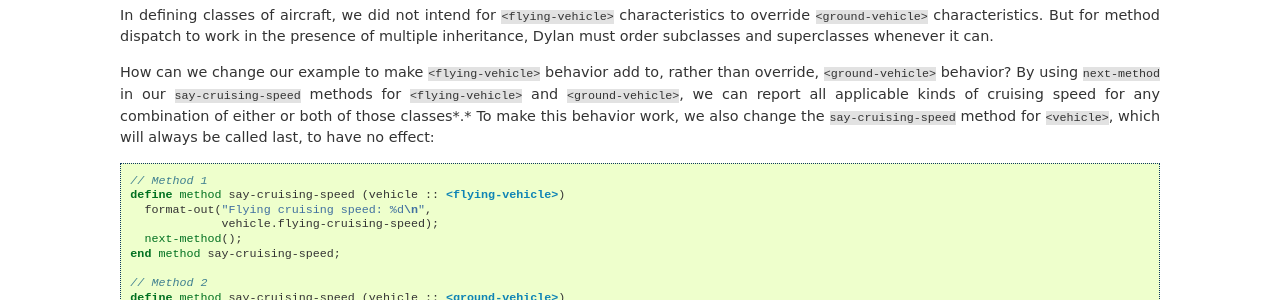
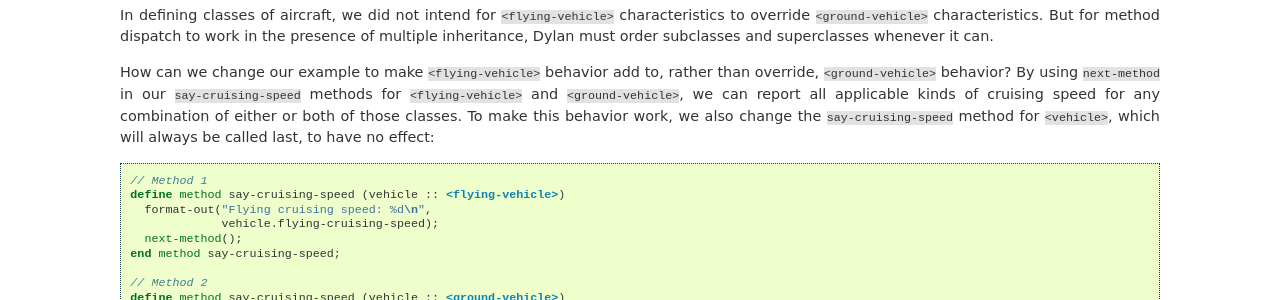
Before and after one commit to dylan-lang/dylan-programming-book, a Sphinx documentation site: the page built from source/inherit.rst, in a window 1280 px wide and 900 px high, scrolled down 9627 px. Shown: the part 174-474 px from the top of the window. Built offline with Sphinx 7.4.7, drawn with Linux system fonts in a browser that asks for light colours.

Commit message:
Remove unneeded asterisks

```diff
--- a/source/inherit.rst
+++ b/source/inherit.rst
@@ -677,7 +677,7 @@ How can we change our example to make ``<flying-vehicle>`` behavior add
 to, rather than override, ``<ground-vehicle>`` behavior? By using
 ``next-method`` in our ``say-cruising-speed`` methods for ``<flying-vehicle>``
 and ``<ground-vehicle>``, we can report all applicable kinds of cruising
-speed for any combination of either or both of those classes*.* To make
+speed for any combination of either or both of those classes. To make
 this behavior work, we also change the ``say-cruising-speed`` method for
 ``<vehicle>``, which will always be called last, to have no effect:
 
```
